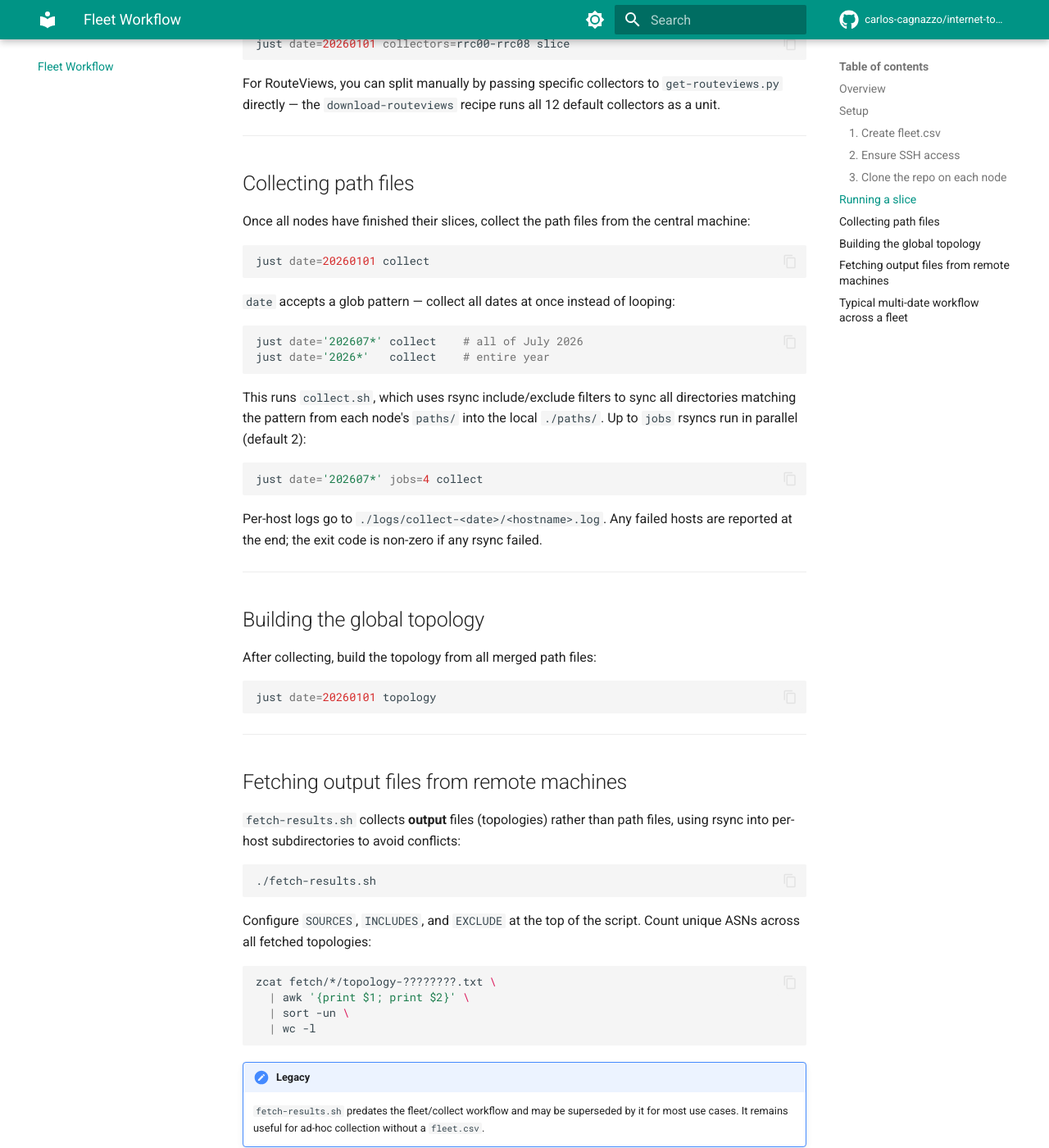
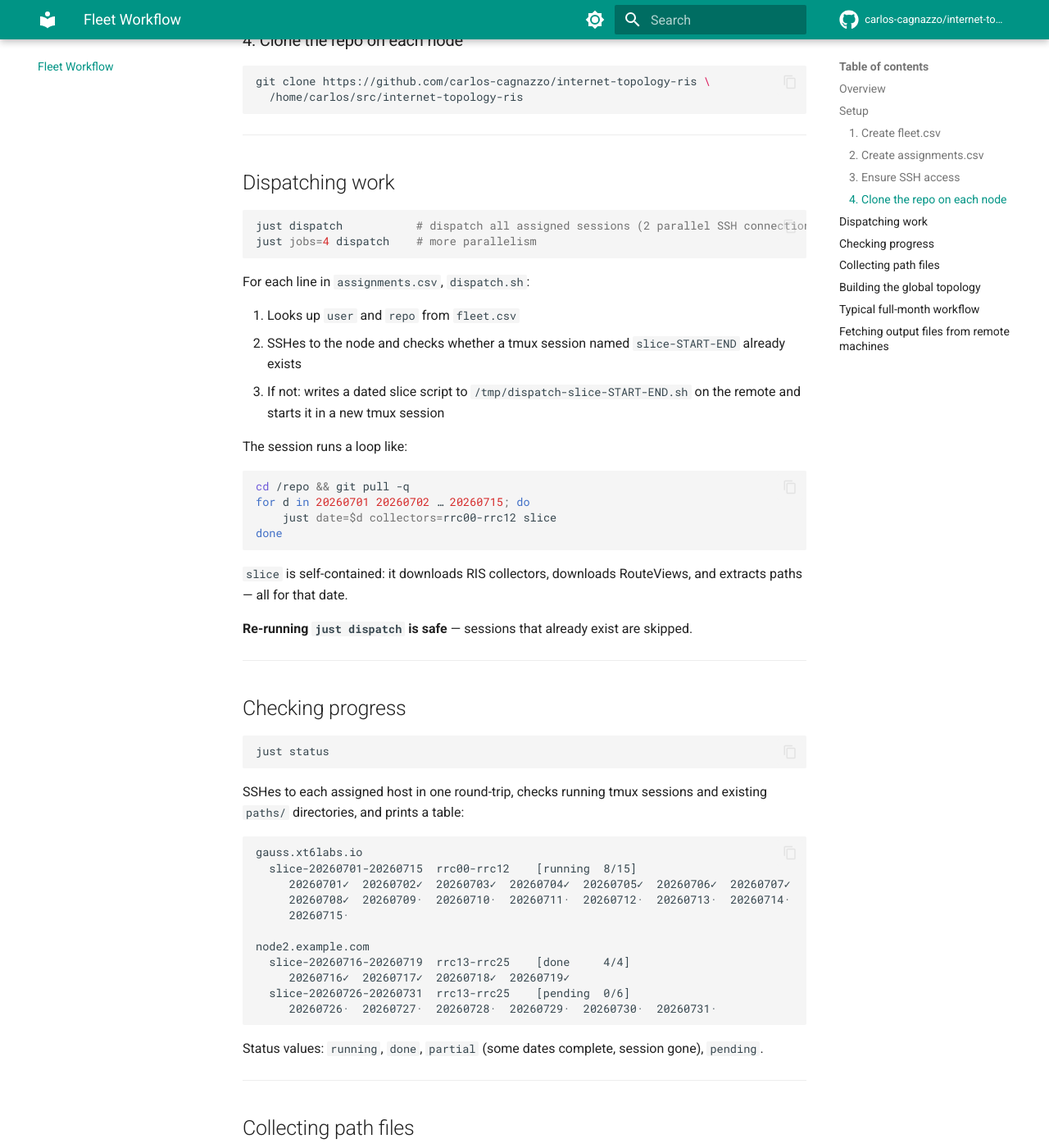
Before and after one commit to carlos-cagnazzo/internet-topology-ris, an MkDocs documentation site: the page built from docs/fleet.md, in a window 1280 px wide and 1400 px high, scrolled down 1698 px. Shown: the whole window at 82% size. Built offline with MkDocs 1.6.1 and Material for MkDocs 9.7.7, drawn with Linux system fonts in a browser that asks for light colours; comment, search, counter and statistics services are not loaded; some of the changed text lies outside the part shown.

Commit message:
docs: update fleet, pipeline, and QR card for dispatch/status/workers
- docs/fleet.md: complete rewrite — dispatch.sh as primary workflow,
  assignments.csv format, status.sh progress table, workers OOM tip,
  updated typical full-month workflow, collect and fetch-results sections
- docs/pipeline/index.md: add dispatch, status recipes; fix slice desc
  (now includes download-routeviews); add workers variable with OOM note
- tools-qr.html: add dispatch.sh and status.sh entries, update footer
  fleet workflow line and recipes list to include dispatch/status

Co-Authored-By: Claude Sonnet 4.6 <noreply@anthropic.com>

````diff
--- a/docs/fleet.md
+++ b/docs/fleet.md
@@ -1,23 +1,24 @@
 # Fleet Workflow
 
-Processing a full day of data (all RIS collectors + RouteViews) can take several hours on a single machine. The fleet workflow distributes the download and extraction steps across multiple machines, then merges the results centrally.
+Processing a full day of data (all RIS collectors + RouteViews) can take several hours on a single machine. The fleet workflow distributes download and extraction across multiple machines, then merges the results centrally.
 
 ---
 
 ## Overview
 
 ```
-Node A: just date=YYYYMMDD collectors=rrc00-rrc08 slice
-Node B: just date=YYYYMMDD collectors=rrc09-rrc17 slice
-Node C: just date=YYYYMMDD collectors=rrc18-rrc25 slice
+Central: just dispatch
+  → Node A: tmux slice-20260701-20260715  (rrc00-rrc12, serially)
+  → Node B: tmux slice-20260716-20260731  (rrc13-rrc25, serially)
+  → Node B: tmux slice-20260801-20260815  (rrc13-rrc25, serially)  ← parallel session
 
-Central: just date=YYYYMMDD collect
-Central: just date=YYYYMMDD topology
+Central: just status            # check progress at any time
+
+Central: just date='202607*' collect
+Central: just date='202607*' topology
 ```
 
-The `slice` recipe runs `download` + `process` only — no topology is built on the node. Path files are named after their collector, so all nodes write into the same destination directory without conflicts when collected centrally.
-
-Optionally, you can also run `just date=YYYYMMDD topology` on each node to inspect a partial topology while the central collection is pending.
+Each fleet node runs `slice` (download RIS + RouteViews + extract paths) for its assigned dates independently. The central machine dispatches, monitors, collects, and builds the final topology.
 
 ---
 
@@ -25,34 +26,51 @@ Optionally, you can also run `just date=YYYYMMDD topology` on each node to inspe
 
 ### 1. Create fleet.csv
 
-Copy the example and fill in your machines:
-
 ```bash
 cp fleet.csv.example fleet.csv
 ```
 
-Format: `username,hostname,/absolute/path/to/repo` — one machine per line. Lines starting with `#` are ignored.
+Format: `username,hostname,/absolute/path/to/repo` — one machine per line.
 
 ```
 # username,hostname,repo_path
-carlos,node1.example.com,/home/carlos/src/internet-topology-ris
+carlos,gauss.xt6labs.io,/home/carlos/src/internet-topology-ris
 carlos,node2.example.com,/home/carlos/src/internet-topology-ris
 carlos,mac.local,/Users/carlos/src/internet-topology-ris
 ```
 
-`fleet.csv` is gitignored — it contains hostnames and paths specific to your deployment. The `fleet.csv.example` template is tracked.
+`fleet.csv` is gitignored — specific to your deployment. The `fleet.csv.example` template is tracked.
 
-### 2. Ensure SSH access
-
-All machines in `fleet.csv` must be reachable with a shared SSH key from the central machine. Test with:
+### 2. Create assignments.csv
 
 ```bash
-ssh carlos@node1.example.com "echo ok"
+cp assignments.csv.example assignments.csv
 ```
 
-### 3. Clone the repo on each node
+Format: `hostname,start_date,end_date,collectors` — one line per tmux session.
 
-Each node needs the repo cloned at the path listed in `fleet.csv`:
+```
+# hostname,start_date,end_date,collectors
+gauss.xt6labs.io,20260701,20260715,rrc00-rrc12
+gauss.xt6labs.io,20260720,20260725,rrc00-rrc12
+node2.example.com,20260716,20260719,rrc13-rrc25
+node2.example.com,20260726,20260731,rrc13-rrc25
+```
+
+- **One line = one tmux session** on that host, iterating its date range serially
+- **Multiple lines per host** = multiple parallel sessions on that host
+- Ranges can be discontinuous — just add more lines
+- `assignments.csv` is gitignored; edit it freely without committing
+
+### 3. Ensure SSH access
+
+All machines must be reachable with a shared SSH key from the central machine:
+
+```bash
+ssh carlos@gauss.xt6labs.io "echo ok"
+```
+
+### 4. Clone the repo on each node
 
 ```bash
 git clone https://github.com/carlos-cagnazzo/internet-topology-ris \
@@ -61,88 +79,109 @@ git clone https://github.com/carlos-cagnazzo/internet-topology-ris \
 
 ---
 
-## Running a slice
-
-On each node, assign a collector range and run `slice`:
+## Dispatching work
 
 ```bash
-just date=20260101 collectors=rrc00-rrc08 slice
+just dispatch           # dispatch all assigned sessions (2 parallel SSH connections)
+just jobs=4 dispatch    # more parallelism
 ```
 
-For RouteViews, you can split manually by passing specific collectors to `get-routeviews.py` directly — the `download-routeviews` recipe runs all 12 default collectors as a unit.
+For each line in `assignments.csv`, `dispatch.sh`:
+
+1. Looks up `user` and `repo` from `fleet.csv`
+2. SSHes to the node and checks whether a tmux session named `slice-START-END` already exists
+3. If not: writes a dated slice script to `/tmp/dispatch-slice-START-END.sh` on the remote and starts it in a new tmux session
+
+The session runs a loop like:
+```bash
+cd /repo && git pull -q
+for d in 20260701 20260702 … 20260715; do
+    just date=$d collectors=rrc00-rrc12 slice
+done
+```
+
+`slice` is self-contained: it downloads RIS collectors, downloads RouteViews, and extracts paths — all for that date.
+
+**Re-running `just dispatch` is safe** — sessions that already exist are skipped.
+
+---
+
+## Checking progress
+
+```bash
+just status
+```
+
+SSHes to each assigned host in one round-trip, checks running tmux sessions and existing `paths/` directories, and prints a table:
+
+```
+gauss.xt6labs.io
+  slice-20260701-20260715  rrc00-rrc12    [running  8/15]
+     20260701✓  20260702✓  20260703✓  20260704✓  20260705✓  20260706✓  20260707✓
+     20260708✓  20260709·  20260710·  20260711·  20260712·  20260713·  20260714·
+     20260715·
+
+node2.example.com
+  slice-20260716-20260719  rrc13-rrc25    [done     4/4]
+     20260716✓  20260717✓  20260718✓  20260719✓
+  slice-20260726-20260731  rrc13-rrc25    [pending  0/6]
+     20260726·  20260727·  20260728·  20260729·  20260730·  20260731·
+```
+
+Status values: `running`, `done`, `partial` (some dates complete, session gone), `pending`.
 
 ---
 
 ## Collecting path files
 
-Once all nodes have finished their slices, collect the path files from the central machine:
+Once nodes are done, collect from the central machine:
 
 ```bash
-just date=20260101 collect
+just date='202607*' collect          # all of July
+just date='202607*' jobs=4 collect   # with more parallelism
 ```
 
-`date` accepts a glob pattern — collect all dates at once instead of looping:
-
-```bash
-just date='202607*' collect    # all of July 2026
-just date='2026*'   collect    # entire year
-```
-
-This runs `collect.sh`, which uses rsync include/exclude filters to sync all directories matching the pattern from each node's `paths/` into the local `./paths/`. Up to `jobs` rsyncs run in parallel (default 2):
-
-```bash
-just date='202607*' jobs=4 collect
-```
-
-Per-host logs go to `./logs/collect-<date>/<hostname>.log`. Any failed hosts are reported at the end; the exit code is non-zero if any rsync failed.
+`date` accepts glob patterns. Files already present locally are skipped (`--ignore-existing`). Per-host logs go to `./logs/collect-202607/<hostname>.log`.
 
 ---
 
 ## Building the global topology
 
-After collecting, build the topology from all merged path files:
+```bash
+just date='202607*' topology          # combined + v4 + v6
+just date='202607*' topology-combined # combined only
+```
+
+!!! tip "OOM on large datasets"
+    `build-topology.py` defaults to `cpu_count` workers. On machines with many cores this can exhaust memory. Use `workers` to limit it:
+    ```bash
+    just date='202607*' workers=2 topology-combined
+    ```
+
+---
+
+## Typical full-month workflow
 
 ```bash
-just date=20260101 topology
+# 1. Edit assignments.csv with the month's ranges and collector splits
+#    (each line = one tmux session)
+
+# 2. Dispatch from the central machine
+just dispatch
+
+# 3. Check progress periodically
+just status
+
+# 4. Once all done, collect and build
+just date='202607*' jobs=4 collect
+just date='202607*' workers=4 topology
 ```
 
 ---
 
 ## Fetching output files from remote machines
 
-`fetch-results.sh` collects **output** files (topologies) rather than path files, using rsync into per-host subdirectories to avoid conflicts:
-
-```bash
-./fetch-results.sh
-```
-
-Configure `SOURCES`, `INCLUDES`, and `EXCLUDE` at the top of the script. Count unique ASNs across all fetched topologies:
-
-```bash
-zcat fetch/*/topology-????????.txt \
-  | awk '{print $1; print $2}' \
-  | sort -un \
-  | wc -l
-```
+`fetch-results.sh` collects topology **output** files (not path files) from remote machines via rsync into per-host subdirectories. Configure `SOURCES`, `INCLUDES`, and `EXCLUDE` at the top of the script.
 
 !!! note "Legacy"
-    `fetch-results.sh` predates the fleet/collect workflow and may be superseded by it for most use cases. It remains useful for ad-hoc collection without a `fleet.csv`.
-
----
-
-## Typical multi-date workflow across a fleet
-
-```bash
-# On each node (different collector slice per node):
-for d in 20260101 20260201 20260301; do
-  just date=$d collectors=rrc00-rrc08 slice
-done
-
-# On the central machine — collect all three dates in one pass:
-just date='202601*' jobs=4 collect
-
-# Build topology per date:
-for d in 20260101 20260201 20260301; do
-  just date=$d topology
-done
-```
+    `fetch-results.sh` predates the dispatch/collect workflow. It remains useful for ad-hoc collection without `fleet.csv` / `assignments.csv`.
--- a/docs/pipeline/index.md
+++ b/docs/pipeline/index.md
@@ -30,7 +30,9 @@ get-routeviews.py   ──┘
 | `topology-combined` | `build-topology.py` on combined path files |
 | `topology-v4` | `build-topology.py` on IPv4 path files |
 | `topology-v6` | `build-topology.py` on IPv6 path files |
-| `slice` | `download` + `process` only (for fleet nodes) |
+| `slice` | `download` + `download-routeviews` + `process` (self-contained, for fleet nodes) |
+| `dispatch` | dispatch slice jobs to all fleet nodes via `assignments.csv` + `fleet.csv` |
+| `status` | report per-date progress for all assigned fleet nodes |
 | `collect` | rsync path files from all fleet nodes |
 | `pack-and-publish` | tar + copy to a publish point |
 
@@ -46,7 +48,8 @@ get-routeviews.py   ──┘
 | `output` | `topology-<date>.txt` | Combined output filename. |
 | `output_v4` | `topology-<date>-v4.txt` | IPv4 output filename. |
 | `output_v6` | `topology-<date>-v6.txt` | IPv6 output filename. |
-| `jobs` | `2` | Parallel rsync jobs for `collect`. |
+| `jobs` | `2` | Parallel connections for `collect` and `dispatch`. |
+| `workers` | *(empty)* | Worker count for `build-topology.py` (topology recipes). Omit for `cpu_count`. Set low (e.g. `2`) to avoid OOM on large datasets. |
 | `pubpoint` | `/var/www/html/topo` | Destination for `pack-and-publish`. |
 
 ---
````
Also changed, not shown: tools-qr.html (+28 -3 lines).
